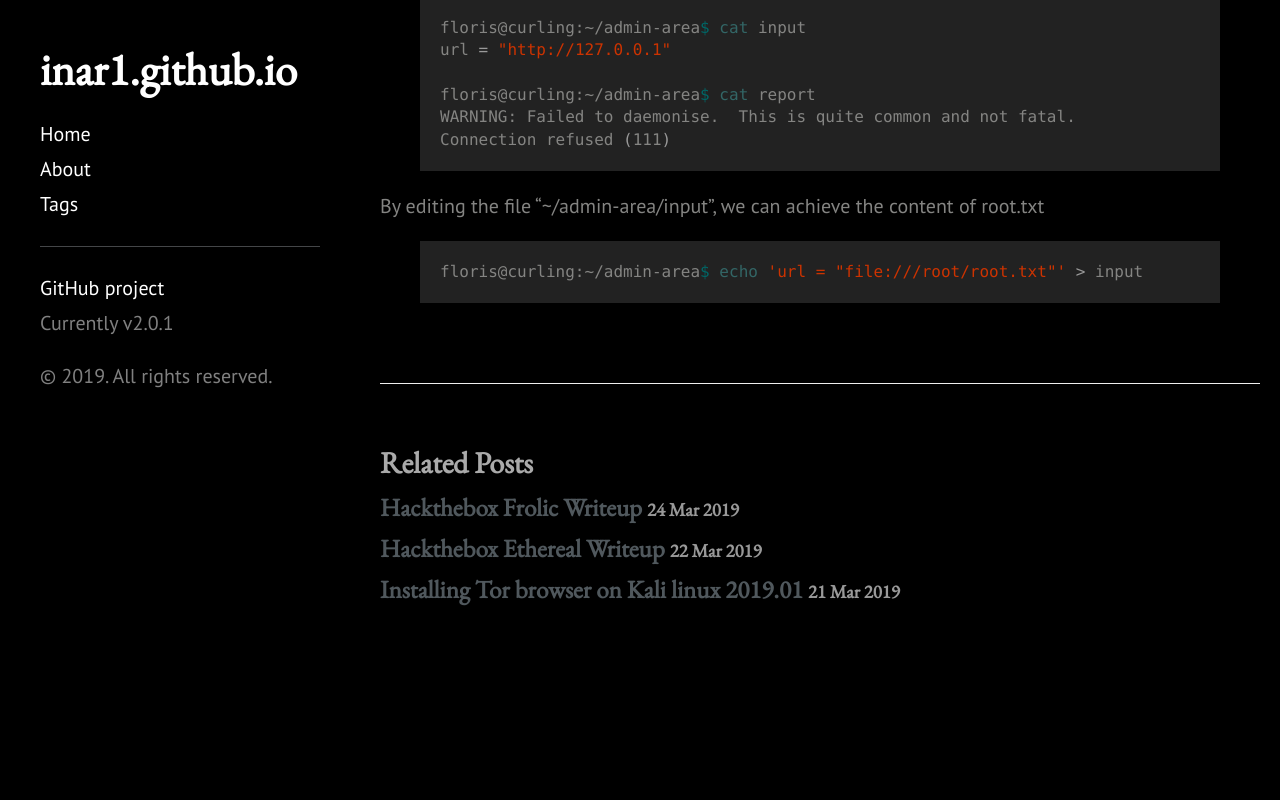
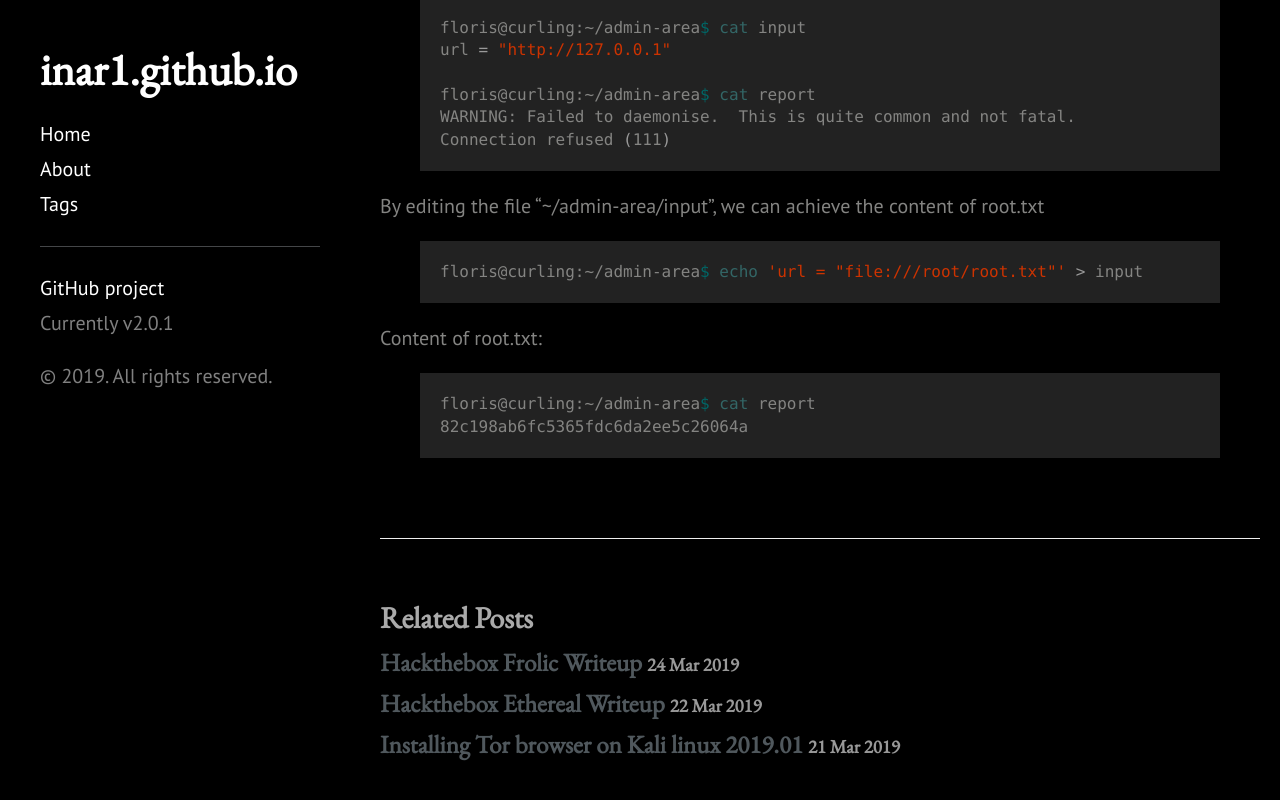
Before and after one commit to 1n4r1/1n4r1.github.io, a Jekyll site: the page built from _posts/2019-03-31-Hackthebox-Curling-Writeup.md, in a window 1280 px wide and 900 px high, scrolled down 7800 px. Shown: the top 800 px of the window. Built offline with Jekyll 4.4.1, drawn with Linux system fonts in a browser that asks for light colours; before the commit the page ends 8546 px from its top, so only the background shows below that; some of the changed text lies outside the part shown.

Commit message:
add 2019-03-31 curling-writeup

```diff
--- a/_posts/2019-03-30-Hackthebox-Curling-Writeup.md
+++ b/_posts/2019-03-31-Hackthebox-Curling-Writeup.md
@@ -256,5 +256,10 @@ By editing the file "~/admin-area/input", we can achieve the content of root.txt
 {% highlight shell %}
 floris@curling:~/admin-area$ echo 'url = "file:///root/root.txt"' > input
 
+{% endhighlight %}
 
+Content of root.txt:
+{% highlight shell %}
+floris@curling:~/admin-area$ cat report
+82c198ab6fc5365fdc6da2ee5c26064a
 {% endhighlight %}
```
